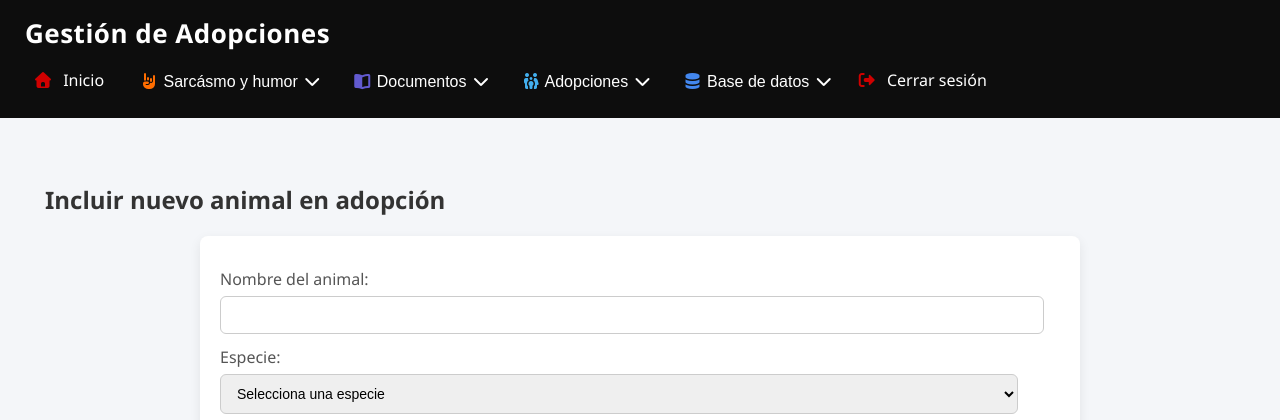
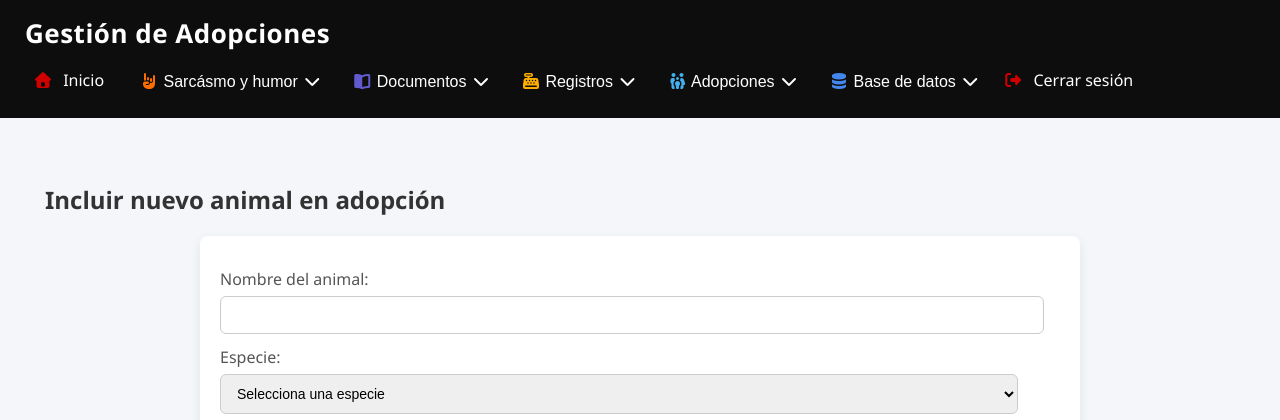
Before and after one commit to fsricard/El_Arca_de_Noemi, a PHP site: page /admin/adopciones.php in a window 1280 px wide. Shown: the top 420 px of the page. Run offline with PHP 8.4, Linux system fonts and the light colour scheme; the visitor is signed in with stand-in values (Sample User, id 1); data that the repository does not hold is empty; a stand-in replaces the project's code that opens the database connection; some libraries are stand-ins or nearby versions.

Commit message:
Creo los Items "Registros" y "Adopciones" en el menú del BackEnd.

```diff
--- a/admin/css/style.css
+++ b/admin/css/style.css
@@ -426,6 +426,7 @@ form button:hover i {
 .icon-bd { color: #4387ee; }
 .icon-logout { color: #d00000; }
 .icon-adopciones { color: #43afee; }
+.icon-registro { color: #ffae00; }
 
 
 /* Subitems Frases */
@@ -446,12 +447,15 @@ form button:hover i {
 .icon-bd-usuarios { color: #4361ee; }
 .icon-bd-tablas { color: #3a0ca3; }
 
+/* Subitems Registros */
+.icon-registros-raza { color: #d00000; }
+.icon-registros-incluir { color: #ff6d00; }
+.icon-registros-listado { color: #4361ee; }
+.icon-registros-adoptante { color: #3a0ca3; }
+.icon-registros-listado-adoptantes { color: #9d0208; }
+
 /* Subitems Adopciones */
-.icon-adopciones-raza { color: #d00000; }
-.icon-adopciones-incluir { color: #ff6d00; }
-.icon-adopciones-listado { color: #4361ee; }
-.icon-adopciones-adoptante { color: #3a0ca3; }
-.icon-adopciones-listado-adoptantes { color: #9d0208; }
+.icon-iniciar-adopcion { color: #006cd0; }
 
 /* Quill */
 .emoji-popup {
--- a/admin/includes/sidebar.php
+++ b/admin/includes/sidebar.php
@@ -35,6 +35,22 @@
         </ul>
     </div>
 
+    <!-- Registros -->
+    <div class="submenu">
+        <button class="submenu-toggle">
+            <i class="fa-classic fa-solid fa-cash-register icon-registro"></i> Registros
+            <i class="fa-solid fa-chevron-down flecha"></i>
+        </button>
+
+        <ul class="submenu-items">
+            <li><a href="<?= asset('admin/adopciones_incluir.php') ?>"><i class="fa-solid fa-paw-simple icon-registros-raza"></i> Incluir nueva raza</a></li>
+            <li><a href="<?= asset('admin/adopciones.php') ?>"><i class="fa-solid fa-file-circle-plus icon-registros-incluir"></i> Incluir animal para adoptar</a></li>
+            <li><a href="<?= asset('admin/adopciones_listado.php') ?>"><i class="fa-solid fa-list-check icon-registros-listado"></i> Listado de animales en adopción</a></li>
+            <li><a href="<?= asset('admin/adopciones_adoptante.php') ?>"><i class="fa-solid fa-user-plus icon-registros-adoptante"></i> Incluir un nuevo adoptante</a></li>
+            <li><a href="<?= asset('admin/adopciones_listado_adoptantes.php') ?>"><i class="fa-solid fa-users-rectangle icon-registros-listado-adoptantes"></i> Listado de adoptantes</a></li>
+        </ul>
+    </div>
+
     <!-- Adopciones -->
     <div class="submenu">
         <button class="submenu-toggle">
@@ -43,11 +59,7 @@
         </button>
 
         <ul class="submenu-items">
-            <li><a href="<?= asset('admin/adopciones_incluir.php') ?>"><i class="fa-solid fa-paw-simple icon-adopciones-raza"></i> Incluir nueva raza</a></li>
-            <li><a href="<?= asset('admin/adopciones.php') ?>"><i class="fa-solid fa-file-circle-plus icon-adopciones-incluir"></i> Incluir animal para adoptar</a></li>
-            <li><a href="<?= asset('admin/adopciones_listado.php') ?>"><i class="fa-solid fa-list-check icon-adopciones-listado"></i> Listado de animales en adopción</a></li>
-            <li><a href="<?= asset('admin/adopciones_adoptante.php') ?>"><i class="fa-solid fa-user-plus icon-adopciones-adoptante"></i> Incluir un nuevo adoptante</a></li>
-            <li><a href="<?= asset('admin/adopciones_listado_adoptantes.php') ?>"><i class="fa-solid fa-users-rectangle icon-adopciones-listado-adoptantes"></i> Listado de adoptantes</a></li>
+            <li><a href="<?= asset('admin/adopciones_incluir.php') ?>"><i class="fa-classic fa-solid fa-gears icon-iniciar-adopcion"></i> Incluir nueva raza</a></li>
         </ul>
     </div>
 
```
